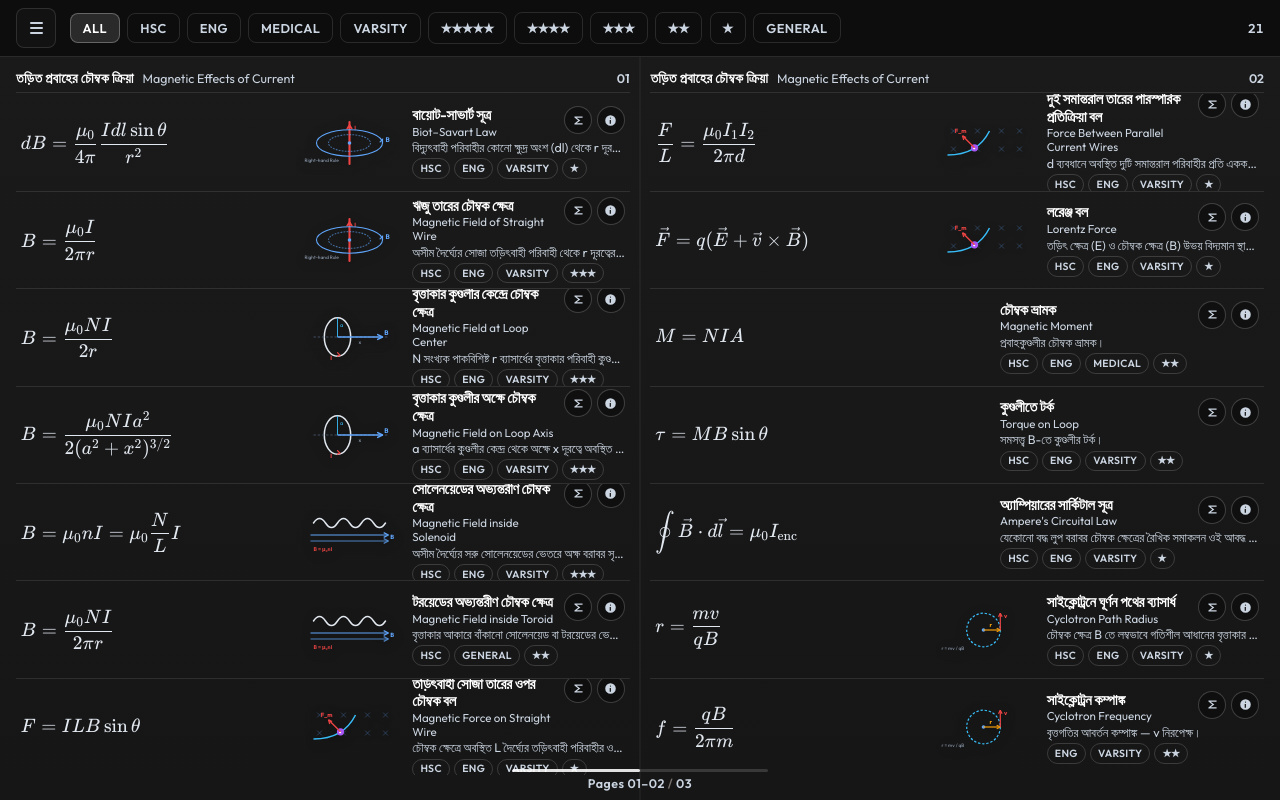
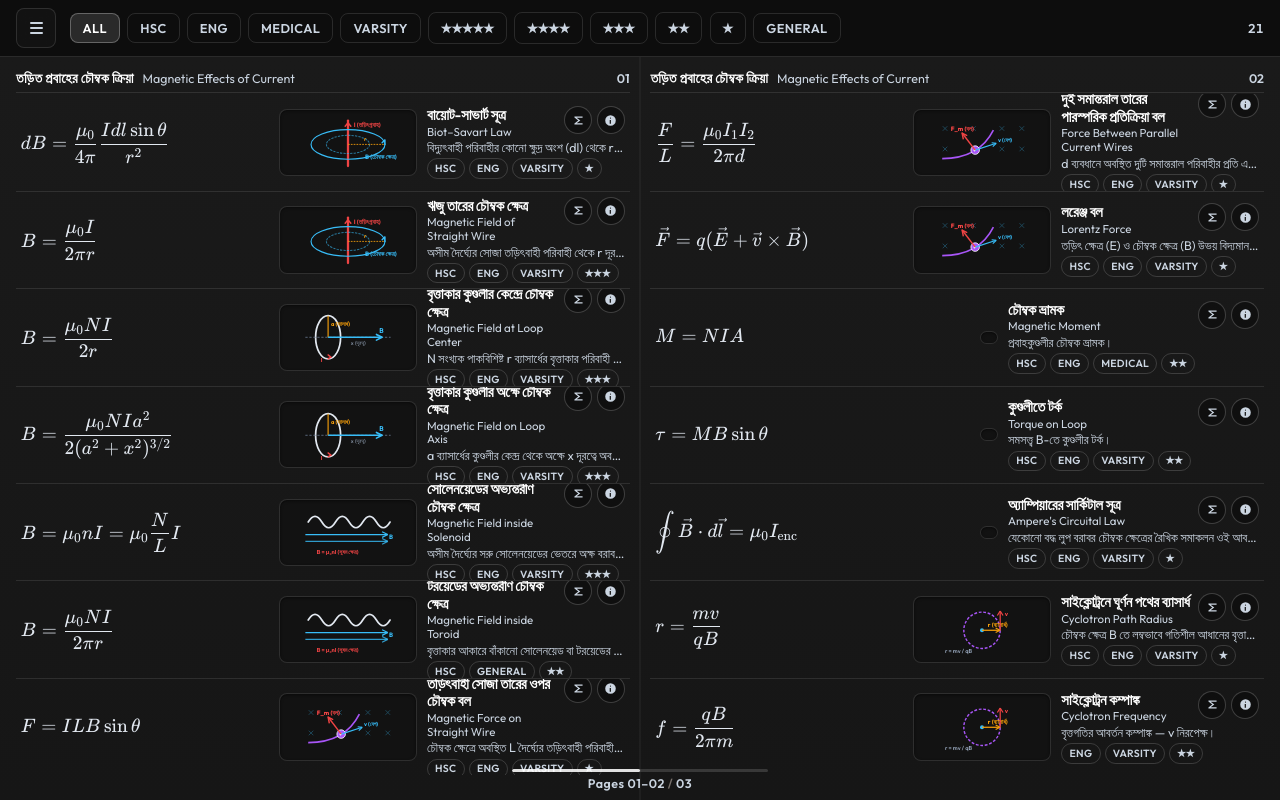
Before and after one commit to sadafbabu/Formulas, a React (Vite) app: page / in a window 1280 px wide. Built offline with nearby package versions, Linux system fonts and the light colour scheme.

Commit message:
Enhance vector diagrams with clear Bangla and English labels and dark figure panel containers

```diff
--- a/src/components/FormulaDiagram.tsx
+++ b/src/components/FormulaDiagram.tsx
@@ -8,26 +8,28 @@ export function FormulaDiagram({ id }: FormulaDiagramProps) {
     case 'wire-field':
       return (
         <svg
-          viewBox="0 0 160 80"
+          viewBox="0 0 180 95"
           className="formula-diagram"
-          aria-hidden="true"
+          aria-label="Straight wire magnetic field diagram"
         >
+          <title>Straight Wire Magnetic Field (ঋজু তারের চৌম্বক ক্ষেত্র)</title>
           {/* Wire */}
-          <line x1="80" y1="5" x2="80" y2="75" stroke="#ef4444" strokeWidth="3.5" strokeDasharray="none" strokeLinecap="round" />
-          <path d="M 80 18 L 80 10 L 76 16 M 80 10 L 84 16" stroke="#ef4444" strokeWidth="2.5" fill="none" strokeLinecap="round" strokeLinejoin="round" />
-          <text x="88" y="18" fill="#ef4444" fontSize="10" fontWeight="700">I</text>
+          <line x1="90" y1="8" x2="90" y2="88" stroke="#ef4444" strokeWidth="4" strokeLinecap="round" />
+          {/* Current Arrow */}
+          <path d="M 90 22 L 90 12 L 85 18 M 90 12 L 95 18" stroke="#ef4444" strokeWidth="2.5" fill="none" strokeLinecap="round" strokeLinejoin="round" />
+          <text x="100" y="20" fill="#ef4444" fontSize="11" fontWeight="700">I (তড়িৎপ্রবাহ)</text>
 
-          {/* Magnetic Field Concentric Ellipses */}
-          <ellipse cx="80" cy="40" rx="35" ry="14" fill="none" stroke="#60a5fa" strokeWidth="1.8" strokeDasharray="3 2" opacity="0.6" />
-          <ellipse cx="80" cy="40" rx="55" ry="22" fill="none" stroke="#60a5fa" strokeWidth="1.8" strokeDasharray="none" />
+          {/* Magnetic Field Circles */}
+          <ellipse cx="90" cy="50" rx="38" ry="16" fill="none" stroke="#38bdf8" strokeWidth="1.8" strokeDasharray="4 2" opacity="0.6" />
+          <ellipse cx="90" cy="50" rx="65" ry="26" fill="none" stroke="#38bdf8" strokeWidth="2" />
 
-          {/* B Vector arrow */}
-          <path d="M 135 40 L 135 34 L 131 38" stroke="#60a5fa" strokeWidth="2" fill="none" strokeLinecap="round" />
-          <text x="140" y="38" fill="#60a5fa" fontSize="11" fontWeight="700">B</text>
+          {/* B Arrow */}
+          <path d="M 155 50 L 155 42 L 150 47" stroke="#38bdf8" strokeWidth="2.5" fill="none" strokeLinecap="round" strokeLinejoin="round" />
+          <text x="120" y="76" fill="#38bdf8" fontSize="11" fontWeight="700">B (চৌম্বক ক্ষেত্র)</text>
 
-          {/* Right Hand Rule Hand Indicator */}
-          <circle cx="80" cy="40" r="3" fill="#60a5fa" />
-          <text x="5" y="72" fill="#94a3b8" fontSize="8">Right-hand Rule</text>
+          {/* Distance r */}
+          <line x1="90" y1="50" x2="155" y2="50" stroke="#f59e0b" strokeWidth="1.5" strokeDasharray="3 2" />
+          <text x="118" y="44" fill="#f59e0b" fontSize="10" fontWeight="600">r</text>
         </svg>
       )
 
@@ -35,28 +37,29 @@ export function FormulaDiagram({ id }: FormulaDiagramProps) {
     case 'loop-axis':
       return (
         <svg
-          viewBox="0 0 160 80"
+          viewBox="0 0 180 95"
           className="formula-diagram"
-          aria-hidden="true"
+          aria-label="Circular coil magnetic field diagram"
         >
+          <title>Circular Coil Axis (কুণ্ডলীর অক্ষীয় ক্ষেত্র)</title>
           {/* Loop Ellipse */}
-          <ellipse cx="60" cy="40" rx="22" ry="32" fill="none" stroke="#e2e8f0" strokeWidth="2.5" />
-          {/* Current direction */}
-          <path d="M 60 72 L 64 70 L 60 66" stroke="#ef4444" strokeWidth="2" fill="none" strokeLinecap="round" />
-          <text x="48" y="78" fill="#ef4444" fontSize="10" fontWeight="700">I</text>
+          <ellipse cx="55" cy="48" rx="22" ry="38" fill="none" stroke="#e2e8f0" strokeWidth="3" />
+          <path d="M 55 86 L 60 83 L 55 79" stroke="#ef4444" strokeWidth="2.5" fill="none" strokeLinecap="round" />
+          <text x="42" y="92" fill="#ef4444" fontSize="10" fontWeight="700">I</text>
+
+          {/* Radius a */}
+          <line x1="55" y1="48" x2="55" y2="10" stroke="#f59e0b" strokeWidth="2" />
+          <text x="60" y="28" fill="#f59e0b" fontSize="10" fontWeight="700">a (ব্যাসার্ধ)</text>
 
           {/* Axis line */}
-          <line x1="20" y1="40" x2="145" y2="40" stroke="#475569" strokeWidth="1.5" strokeDasharray="4 3" />
+          <line x1="15" y1="48" x2="165" y2="48" stroke="#64748b" strokeWidth="1.5" strokeDasharray="4 3" />
 
-          {/* B Vector on Axis */}
-          <line x1="60" y1="40" x2="135" y2="40" stroke="#60a5fa" strokeWidth="2.5" />
-          <path d="M 135 40 L 127 36 M 135 40 L 127 44" stroke="#60a5fa" strokeWidth="2.5" fill="none" strokeLinecap="round" />
-          <text x="138" y="36" fill="#60a5fa" fontSize="11" fontWeight="700">B</text>
+          {/* Magnetic Field Vector B */}
+          <line x1="55" y1="48" x2="150" y2="48" stroke="#38bdf8" strokeWidth="2.8" />
+          <path d="M 150 48 L 140 43 M 150 48 L 140 53" stroke="#38bdf8" strokeWidth="2.8" fill="none" strokeLinecap="round" />
+          <text x="145" y="40" fill="#38bdf8" fontSize="12" fontWeight="700">B</text>
 
-          {/* Radius & Distance */}
-          <line x1="60" y1="40" x2="60" y2="8" stroke="#38bdf8" strokeWidth="1.5" />
-          <text x="64" y="24" fill="#38bdf8" fontSize="9">a</text>
-          <text x="95" y="52" fill="#94a3b8" fontSize="9">x</text>
+          <text x="95" y="62" fill="#94a3b8" fontSize="10">x (দূরত্ব)</text>
         </svg>
       )
 
@@ -64,27 +67,28 @@ export function FormulaDiagram({ id }: FormulaDiagramProps) {
     case 'toroid':
       return (
         <svg
-          viewBox="0 0 160 80"
+          viewBox="0 0 180 95"
           className="formula-diagram"
-          aria-hidden="true"
+          aria-label="Solenoid magnetic field diagram"
         >
-          {/* Coils */}
+          <title>Solenoid (সোলেনয়েড)</title>
+          {/* Helical Coil */}
           <path
-            d="M 20 25 Q 30 10 40 25 Q 50 40 60 25 Q 70 10 80 25 Q 90 40 100 25 Q 110 10 120 25 Q 130 40 140 25"
+            d="M 20 30 Q 32 10 44 30 Q 56 50 68 30 Q 80 10 92 30 Q 104 50 116 30 Q 128 10 140 30 Q 152 50 164 30"
             fill="none"
             stroke="#e2e8f0"
-            strokeWidth="2.5"
+            strokeWidth="3"
             strokeLinecap="round"
           />
-          {/* Internal B Lines */}
-          <line x1="15" y1="45" x2="145" y2="45" stroke="#60a5fa" strokeWidth="2" />
-          <path d="M 145 45 L 137 41 M 145 45 L 137 49" stroke="#60a5fa" strokeWidth="2" fill="none" />
+          {/* Uniform Field B Lines Inside */}
+          <line x1="15" y1="52" x2="160" y2="52" stroke="#38bdf8" strokeWidth="2.2" />
+          <path d="M 160 52 L 150 47 M 160 52 L 150 57" stroke="#38bdf8" strokeWidth="2.2" fill="none" />
 
-          <line x1="15" y1="55" x2="145" y2="55" stroke="#60a5fa" strokeWidth="2" opacity="0.75" />
-          <path d="M 145 55 L 137 51 M 145 55 L 137 59" stroke="#60a5fa" strokeWidth="2" fill="none" opacity="0.75" />
+          <line x1="15" y1="64" x2="160" y2="64" stroke="#38bdf8" strokeWidth="2.2" opacity="0.8" />
+          <path d="M 160 64 L 150 59 M 160 64 L 150 69" stroke="#38bdf8" strokeWidth="2.2" fill="none" opacity="0.8" />
 
-          <text x="148" y="52" fill="#60a5fa" fontSize="10" fontWeight="700">B</text>
-          <text x="20" y="72" fill="#ef4444" fontSize="9" fontWeight="600">B = μ₀nI</text>
+          <text x="162" y="60" fill="#38bdf8" fontSize="11" fontWeight="700">B</text>
+          <text x="35" y="86" fill="#ef4444" fontSize="10" fontWeight="700">B = μ₀nI (সুষম ক্ষেত্র)</text>
         </svg>
       )
 
@@ -93,29 +97,35 @@ export function FormulaDiagram({ id }: FormulaDiagramProps) {
     case 'parallel-wires':
       return (
         <svg
-          viewBox="0 0 160 80"
+          viewBox="0 0 180 95"
           className="formula-diagram"
-          aria-hidden="true"
+          aria-label="Lorentz force diagram"
         >
-          {/* Uniform B Field Inward crosses */}
-          {[30, 70, 110, 140].map((x) =>
-            [20, 50].map((y) => (
-              <g key={`${x}-${y}`} stroke="#60a5fa" strokeWidth="1.2" opacity="0.4">
+          <title>Lorentz Force (লরেঞ্জ বল)</title>
+          {/* Inward Magnetic Field Crosses B */}
+          {[25, 75, 125, 160].map((x) =>
+            [22, 58].map((y) => (
+              <g key={`${x}-${y}`} stroke="#38bdf8" strokeWidth="1.5" opacity="0.35">
                 <line x1={x - 4} y1={y - 4} x2={x + 4} y2={y + 4} />
                 <line x1={x + 4} y1={y - 4} x2={x - 4} y2={y + 4} />
               </g>
             ))
           )}
-          {/* Particle trajectory curve */}
-          <path d="M 20 60 Q 70 60 90 20" fill="none" stroke="#38bdf8" strokeWidth="2.5" strokeDasharray="none" />
-          {/* Charge particle */}
-          <circle cx="65" cy="48" r="6" fill="#a855f7" />
-          <text x="62" y="51" fill="#ffffff" fontSize="8" fontWeight="700">+</text>
+          {/* Curved trajectory */}
+          <path d="M 20 75 Q 85 75 110 25" fill="none" stroke="#a855f7" strokeWidth="2.8" />
+          {/* Charge Particle */}
+          <circle cx="78" cy="60" r="7.5" fill="#a855f7" stroke="#ffffff" strokeWidth="1.5" />
+          <text x="74" y="64" fill="#ffffff" fontSize="10" fontWeight="800">+</text>
 
-          {/* Force Vector Arrow */}
-          <line x1="65" y1="48" x2="45" y2="28" stroke="#ef4444" strokeWidth="2.2" />
-          <path d="M 45 28 L 51 31 M 45 28 L 47 35" stroke="#ef4444" strokeWidth="2" fill="none" />
-          <text x="32" y="24" fill="#ef4444" fontSize="10" fontWeight="700">F_m</text>
+          {/* Velocity v Arrow */}
+          <line x1="78" y1="60" x2="115" y2="48" stroke="#38bdf8" strokeWidth="2" />
+          <path d="M 115 48 L 107 47 M 115 48 L 109 54" stroke="#38bdf8" strokeWidth="2" fill="none" />
+          <text x="118" y="46" fill="#38bdf8" fontSize="10" fontWeight="700">v (বেগ)</text>
+
+          {/* Force F Arrow */}
+          <line x1="78" y1="60" x2="55" y2="30" stroke="#ef4444" strokeWidth="2.5" />
+          <path d="M 55 30 L 63 34 M 55 30 L 57 40" stroke="#ef4444" strokeWidth="2.5" fill="none" strokeLinecap="round" />
+          <text x="35" y="26" fill="#ef4444" fontSize="11" fontWeight="800">F_m (বল)</text>
         </svg>
       )
 
@@ -124,118 +134,115 @@ export function FormulaDiagram({ id }: FormulaDiagramProps) {
     case 'moving-charge-energy':
       return (
         <svg
-          viewBox="0 0 160 80"
+          viewBox="0 0 180 95"
           className="formula-diagram"
-          aria-hidden="true"
+          aria-label="Cyclotron orbit diagram"
         >
+          <title>Cyclotron Orbit (সাইক্লোট্রন ঘূর্ণন পথ)</title>
           {/* Circular Orbit */}
-          <circle cx="80" cy="40" r="28" fill="none" stroke="#38bdf8" strokeWidth="2" strokeDasharray="4 3" />
-          <circle cx="80" cy="40" r="3" fill="#60a5fa" />
+          <circle cx="90" cy="48" r="32" fill="none" stroke="#a855f7" strokeWidth="2.5" strokeDasharray="5 3" />
+          <circle cx="90" cy="48" r="3.5" fill="#38bdf8" />
 
           {/* Radius Arrow */}
-          <line x1="80" y1="40" x2="108" y2="40" stroke="#f59e0b" strokeWidth="2" />
-          <path d="M 108 40 L 102 37 M 108 40 L 102 43" stroke="#f59e0b" strokeWidth="2" />
-          <text x="90" y="35" fill="#f59e0b" fontSize="10" fontWeight="700">r</text>
+          <line x1="90" y1="48" x2="122" y2="48" stroke="#f59e0b" strokeWidth="2.2" />
+          <path d="M 122 48 L 114 44 M 122 48 L 114 52" stroke="#f59e0b" strokeWidth="2.2" fill="none" />
+          <text x="100" y="43" fill="#f59e0b" fontSize="11" fontWeight="700">r (ব্যাসার্ধ)</text>
 
-          {/* Velocity Vector */}
-          <line x1="108" y1="40" x2="108" y2="12" stroke="#ef4444" strokeWidth="2" />
-          <path d="M 108 12 L 105 18 M 108 12 L 111 18" stroke="#ef4444" strokeWidth="2" fill="none" />
-          <text x="114" y="20" fill="#ef4444" fontSize="10" fontWeight="700">v</text>
+          {/* Velocity Vector Tangent */}
+          <line x1="122" y1="48" x2="122" y2="14" stroke="#ef4444" strokeWidth="2.2" />
+          <path d="M 122 14 L 117 22 M 122 14 L 127 22" stroke="#ef4444" strokeWidth="2.2" fill="none" />
+          <text x="130" y="22" fill="#ef4444" fontSize="11" fontWeight="700">v</text>
 
-          <text x="10" y="74" fill="#94a3b8" fontSize="8">r = mv / qB</text>
+          <text x="25" y="88" fill="#94a3b8" fontSize="10" fontWeight="600">r = mv / qB</text>
         </svg>
       )
 
     case 'galvanometer-ammeter':
       return (
         <svg
-          viewBox="0 0 160 80"
+          viewBox="0 0 180 95"
           className="formula-diagram"
-          aria-hidden="true"
+          aria-label="Ammeter shunt circuit diagram"
         >
+          <title>Ammeter Shunt Circuit (অ্যামিটার শাণ্ট বর্তনী)</title>
           {/* Main wire */}
-          <line x1="10" y1="40" x2="35" y2="40" stroke="#e2e8f0" strokeWidth="2" />
-          <line x1="125" y1="40" x2="150" y2="40" stroke="#e2e8f0" strokeWidth="2" />
+          <line x1="10" y1="48" x2="40" y2="48" stroke="#e2e8f0" strokeWidth="2.5" />
+          <line x1="140" y1="48" x2="170" y2="48" stroke="#e2e8f0" strokeWidth="2.5" />
 
           {/* Branch Top (Galvanometer G) */}
-          <line x1="35" y1="40" x2="35" y2="20" stroke="#e2e8f0" strokeWidth="2" />
-          <line x1="125" y1="40" x2="125" y2="20" stroke="#e2e8f0" strokeWidth="2" />
-          <line x1="35" y1="20" x2="60" y2="20" stroke="#e2e8f0" strokeWidth="2" />
-          <line x1="100" y1="20" x2="125" y2="20" stroke="#e2e8f0" strokeWidth="2" />
-
-          <circle cx="80" cy="20" r="14" fill="#1e293b" stroke="#38bdf8" strokeWidth="2" />
-          <text x="75" y="24" fill="#38bdf8" fontSize="12" fontWeight="700">G</text>
+          <path d="M 40 48 L 40 24 L 62 24" stroke="#e2e8f0" strokeWidth="2" fill="none" />
+          <path d="M 118 24 L 140 24 L 140 48" stroke="#e2e8f0" strokeWidth="2" fill="none" />
+          <circle cx="90" cy="24" r="16" fill="#1e293b" stroke="#38bdf8" strokeWidth="2.5" />
+          <text x="84" y="30" fill="#38bdf8" fontSize="14" fontWeight="800">G</text>
+          <text x="45" y="18" fill="#38bdf8" fontSize="10" fontWeight="700">Ig</text>
 
           {/* Branch Bottom (Shunt S) */}
-          <line x1="35" y1="40" x2="35" y2="60" stroke="#e2e8f0" strokeWidth="2" />
-          <line x1="125" y1="40" x2="125" y2="60" stroke="#e2e8f0" strokeWidth="2" />
-          <line x1="35" y1="60" x2="60" y2="60" stroke="#e2e8f0" strokeWidth="2" />
-          <line x1="100" y1="60" x2="125" y2="60" stroke="#e2e8f0" strokeWidth="2" />
+          <path d="M 40 48 L 40 72 L 62 72" stroke="#e2e8f0" strokeWidth="2" fill="none" />
+          <path d="M 118 72 L 140 72 L 140 48" stroke="#e2e8f0" strokeWidth="2" fill="none" />
+          <rect x="62" y="63" width="56" height="18" rx="4" fill="#1e293b" stroke="#ef4444" strokeWidth="2.5" />
+          <text x="73" y="76" fill="#ef4444" fontSize="11" fontWeight="800">Shunt S</text>
 
-          <rect x="60" y="53" width="40" height="14" rx="3" fill="#1e293b" stroke="#ef4444" strokeWidth="2" />
-          <text x="76" y="64" fill="#ef4444" fontSize="10" fontWeight="700">S</text>
-
-          {/* Current labels */}
-          <text x="12" y="32" fill="#e2e8f0" fontSize="9">I</text>
-          <text x="42" y="15" fill="#38bdf8" fontSize="8">Ig</text>
+          <text x="14" y="38" fill="#e2e8f0" fontSize="10" fontWeight="700">I (মোট)</text>
         </svg>
       )
 
     case 'galvanometer-voltmeter':
       return (
         <svg
-          viewBox="0 0 160 80"
+          viewBox="0 0 180 95"
           className="formula-diagram"
-          aria-hidden="true"
+          aria-label="Voltmeter series resistance circuit diagram"
         >
-          {/* Main Series wire */}
-          <line x1="10" y1="40" x2="45" y2="40" stroke="#e2e8f0" strokeWidth="2" />
-          <line x1="75" y1="40" x2="100" y2="40" stroke="#e2e8f0" strokeWidth="2" />
-          <line x1="140" y1="40" x2="150" y2="40" stroke="#e2e8f0" strokeWidth="2" />
+          <title>Voltmeter Circuit (ভোল্টমিটার বর্তনী)</title>
+          {/* Series wire */}
+          <line x1="10" y1="42" x2="40" y2="42" stroke="#e2e8f0" strokeWidth="2.5" />
+          <line x1="80" y1="42" x2="105" y2="42" stroke="#e2e8f0" strokeWidth="2.5" />
+          <line x1="155" y1="42" x2="170" y2="42" stroke="#e2e8f0" strokeWidth="2.5" />
 
           {/* Galvanometer G */}
-          <circle cx="60" cy="40" r="15" fill="#1e293b" stroke="#38bdf8" strokeWidth="2" />
-          <text x="55" y="44" fill="#38bdf8" fontSize="12" fontWeight="700">G</text>
+          <circle cx="60" cy="42" r="16" fill="#1e293b" stroke="#38bdf8" strokeWidth="2.5" />
+          <text x="54" y="48" fill="#38bdf8" fontSize="14" fontWeight="800">G</text>
 
           {/* Series High Resistance R */}
-          <rect x="100" y="32" width="40" height="16" rx="3" fill="#1e293b" stroke="#f59e0b" strokeWidth="2" />
-          <text x="116" y="44" fill="#f59e0b" fontSize="11" fontWeight="700">R</text>
+          <rect x="105" y="32" width="50" height="20" rx="4" fill="#1e293b" stroke="#f59e0b" strokeWidth="2.5" />
+          <text x="115" y="46" fill="#f59e0b" fontSize="11" fontWeight="800">উচ্চ R</text>
 
-          {/* Voltage V Label */}
-          <path d="M 20 62 L 20 66 L 140 66 L 140 62" stroke="#94a3b8" strokeWidth="1.2" fill="none" />
-          <text x="75" y="76" fill="#94a3b8" fontSize="9" fontWeight="600">Total V</text>
+          {/* Voltage Bracket */}
+          <path d="M 20 68 L 20 74 L 160 74 L 160 68" stroke="#94a3b8" strokeWidth="1.5" fill="none" />
+          <text x="75" y="88" fill="#94a3b8" fontSize="10" fontWeight="700">মোট বিভব V</text>
         </svg>
       )
 
     case 'earth-magnetism':
       return (
         <svg
-          viewBox="0 0 160 80"
+          viewBox="0 0 180 95"
           className="formula-diagram"
-          aria-hidden="true"
+          aria-label="Earth magnetism components diagram"
         >
-          {/* Coordinate Axes */}
-          <line x1="30" y1="20" x2="140" y2="20" stroke="#475569" strokeWidth="1.5" strokeDasharray="3 2" />
-          <line x1="30" y1="20" x2="30" y2="70" stroke="#475569" strokeWidth="1.5" strokeDasharray="3 2" />
+          <title>Earth Magnetism (ভূ-চৌম্বক উপাংশ)</title>
+          {/* Axis lines */}
+          <line x1="30" y1="20" x2="155" y2="20" stroke="#64748b" strokeWidth="1.5" strokeDasharray="3 2" />
+          <line x1="30" y1="20" x2="30" y2="78" stroke="#64748b" strokeWidth="1.5" strokeDasharray="3 2" />
 
-          {/* Vector B Total */}
-          <line x1="30" y1="20" x2="120" y2="60" stroke="#a855f7" strokeWidth="2.5" />
-          <path d="M 120 60 L 112 55 M 120 60 L 114 65" stroke="#a855f7" strokeWidth="2.5" fill="none" />
-          <text x="126" y="65" fill="#a855f7" fontSize="11" fontWeight="700">B</text>
+          {/* Total Field B Vector */}
+          <line x1="30" y1="20" x2="135" y2="68" stroke="#a855f7" strokeWidth="3" />
+          <path d="M 135 68 L 125 63 M 135 68 L 128 73" stroke="#a855f7" strokeWidth="3" fill="none" strokeLinecap="round" />
+          <text x="142" y="74" fill="#a855f7" fontSize="12" fontWeight="800">B (মোট)</text>
 
-          {/* Component BH */}
-          <line x1="30" y1="20" x2="120" y2="20" stroke="#60a5fa" strokeWidth="2" />
-          <path d="M 120 20 L 114 17 M 120 20 L 114 23" stroke="#60a5fa" strokeWidth="2" />
-          <text x="70" y="15" fill="#60a5fa" fontSize="10" fontWeight="700">B_H</text>
+          {/* Horizontal Component BH */}
+          <line x1="30" y1="20" x2="135" y2="20" stroke="#38bdf8" strokeWidth="2.5" />
+          <path d="M 135 20 L 127 16 M 135 20 L 127 24" stroke="#38bdf8" strokeWidth="2.5" fill="none" />
+          <text x="75" y="14" fill="#38bdf8" fontSize="11" fontWeight="700">B_H (অনুভূমিক)</text>
 
-          {/* Component BV */}
-          <line x1="30" y1="20" x2="30" y2="60" stroke="#ef4444" strokeWidth="2" />
-          <path d="M 30 60 L 27 54 M 30 60 L 33 54" stroke="#ef4444" strokeWidth="2" />
-          <text x="12" y="45" fill="#ef4444" fontSize="10" fontWeight="700">B_V</text>
+          {/* Vertical Component BV */}
+          <line x1="30" y1="20" x2="30" y2="68" stroke="#ef4444" strokeWidth="2.5" />
+          <path d="M 30 68 L 26 60 M 30 68 L 34 60" stroke="#ef4444" strokeWidth="2.5" fill="none" />
+          <text x="5" y="48" fill="#ef4444" fontSize="10" fontWeight="700">B_V</text>
 
-          {/* Dip Angle delta */}
-          <path d="M 55 20 A 25 25 0 0 1 50 29" fill="none" stroke="#f59e0b" strokeWidth="1.8" />
-          <text x="58" y="32" fill="#f59e0b" fontSize="10" fontWeight="700">δ</text>
+          {/* Dip angle delta */}
+          <path d="M 60 20 A 30 30 0 0 1 54 31" fill="none" stroke="#f59e0b" strokeWidth="2" />
+          <text x="64" y="34" fill="#f59e0b" fontSize="11" fontWeight="800">δ (বিনতি)</text>
         </svg>
       )
 
--- a/src/index.css
+++ b/src/index.css
@@ -550,15 +550,19 @@ button {
   align-items: center;
   justify-content: center;
   flex-shrink: 0;
+  background: rgba(18, 18, 18, 0.85);
+  border: 1px solid rgba(255, 255, 255, 0.12);
+  border-radius: 8px;
+  padding: 0.35rem 0.5rem;
+  box-shadow: inset 0 1px 3px rgba(0, 0, 0, 0.5);
 }
 
 .formula-diagram {
-  width: min(105px, 18vw);
+  width: min(120px, 20vw);
   height: auto;
-  max-height: 48px;
+  max-height: 54px;
   flex-shrink: 0;
   display: block;
-  filter: drop-shadow(0 2px 6px rgba(0, 0, 0, 0.45));
 }
 
 .formula-latex {
```
